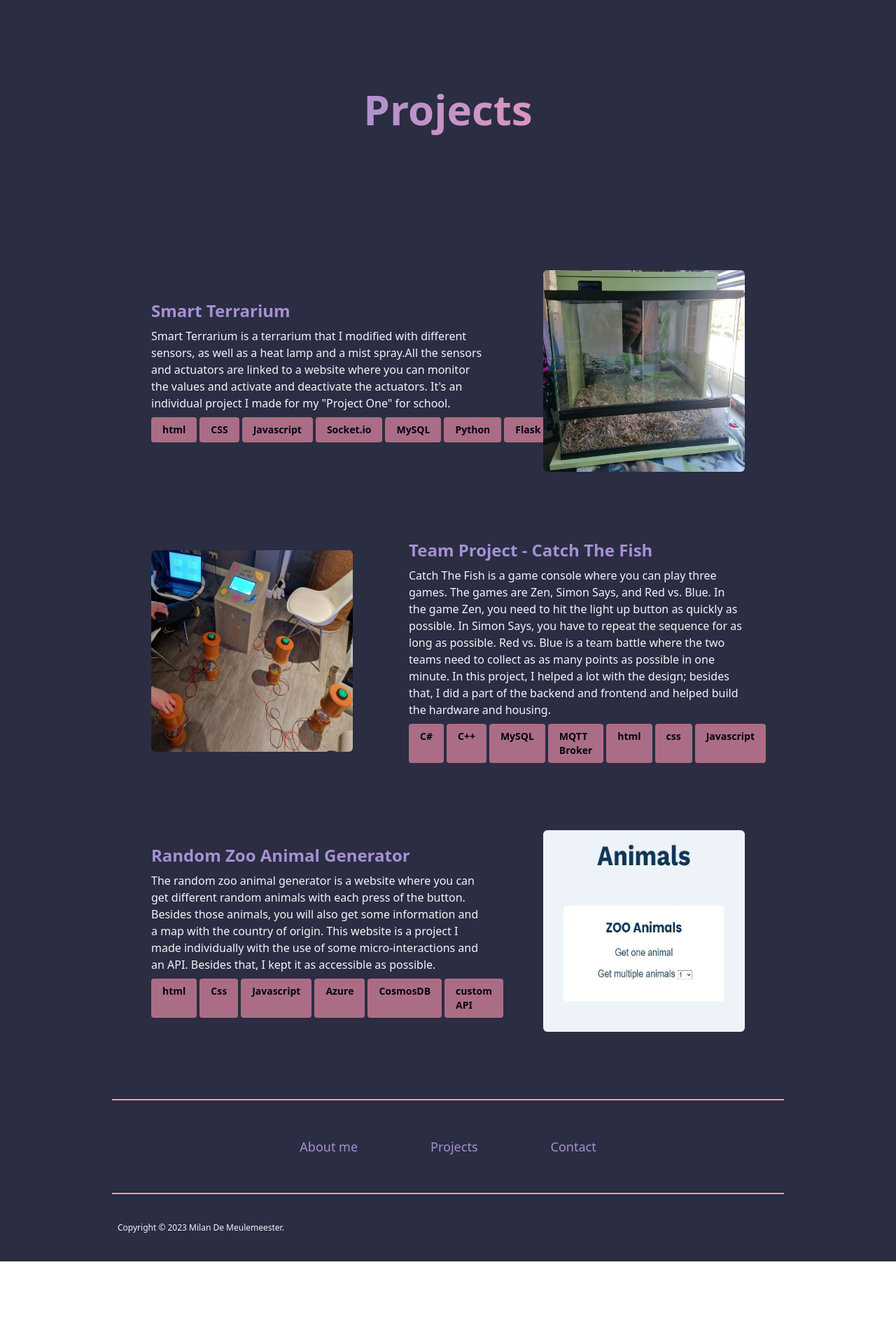
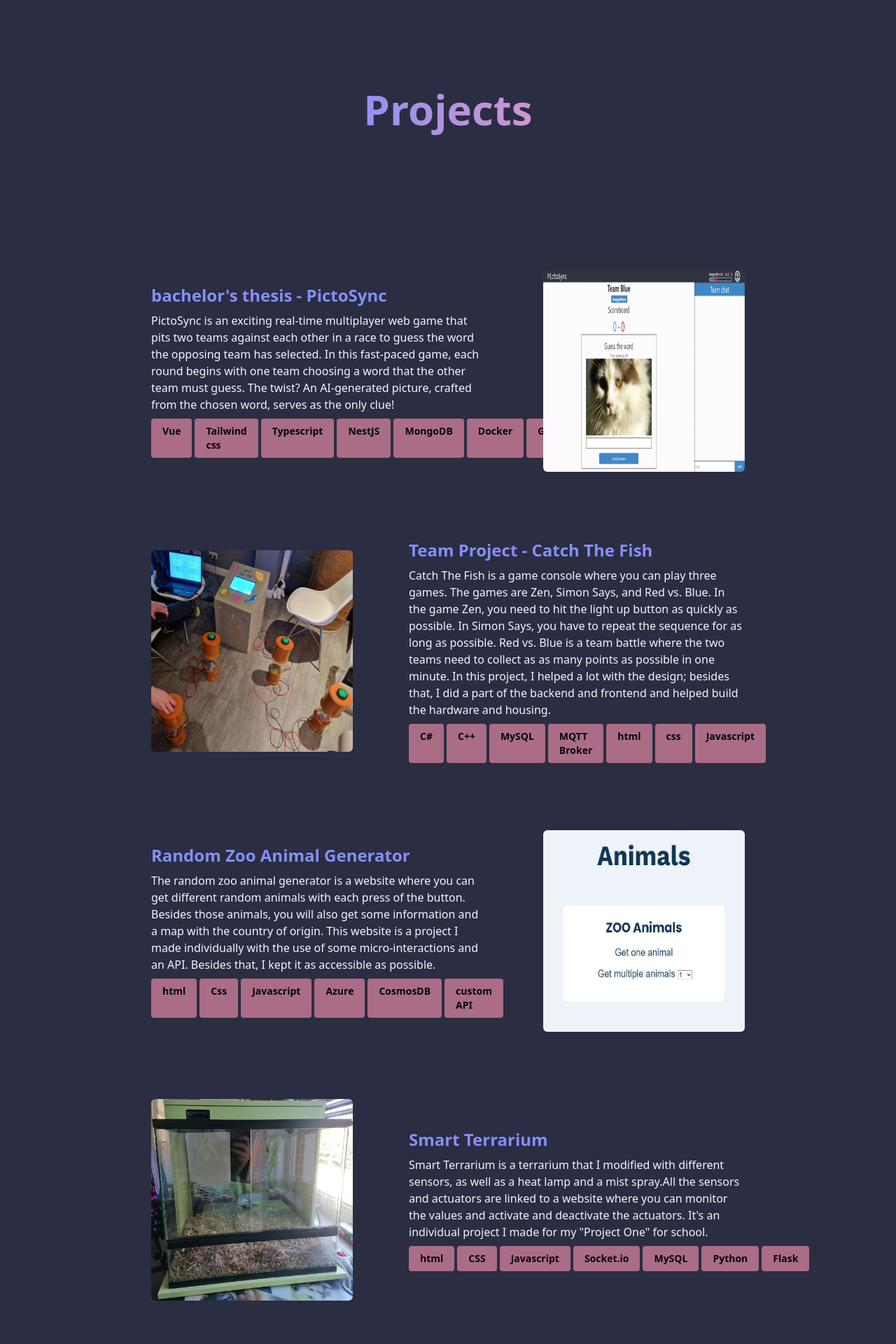
Before and after one commit to DeMeulemeesterMilan/FrontendEindOpdracht, a React (Vite) app: page /Projects in a window 1280 px wide. Shown: the part 120-2040 px from the top of the page at 70% size. Before the commit the page ends 1922 px from the top, so only its background shows below. Built offline with nearby package versions, Linux system fonts and the light colour scheme.

Commit message:
updated the color pallet

```diff
--- a/src/components/WebsiteFooter.tsx
+++ b/src/components/WebsiteFooter.tsx
@@ -5,19 +5,19 @@ export default () => {
     <footer>
       <div className="mx-5 flex justify-between gap-4 border-y-2 border-pink p-5 sm:justify-center sm:p-10 md:mx-10 lg:mx-40">
         <Link
-          className="py-3 text-center text-lg text-purple hover:underline focus:underline focus:outline-none sm:mx-7 sm:px-4"
+          className="py-3 text-center text-lg text-vistaBlue hover:underline focus:underline focus:outline-none sm:mx-7 sm:px-4"
           to="/About-me"
         >
           About me
         </Link>
         <Link
-          className="py-3 text-center text-lg text-purple hover:underline focus:underline focus:outline-none sm:mx-7 sm:px-4"
+          className="py-3 text-center text-lg text-vistaBlue hover:underline focus:underline focus:outline-none sm:mx-7 sm:px-4"
           to="/Projects"
         >
           Projects
         </Link>
         <Link
-          className="py-3 text-center text-lg text-purple hover:underline focus:underline focus:outline-none sm:mx-7 sm:px-4"
+          className="py-3 text-center text-lg text-vistaBlue hover:underline focus:underline focus:outline-none sm:mx-7 sm:px-4"
           to="/Contact"
         >
           Contact
@@ -25,7 +25,7 @@ export default () => {
       </div>
       <div className="p-5 sm:pb-10 sm:pt-10 md:p-10">
         <p className="text-xs text-customWhite lg:ml-32">
-          Copyright © 2023 Milan De Meulemeester.
+          Copyright © 2024 Milan De Meulemeester.
         </p>
       </div>
     </footer>
--- a/src/components/WebsiteHeader.tsx
+++ b/src/components/WebsiteHeader.tsx
@@ -4,7 +4,7 @@ import { Link } from 'react-router-dom'
 export default () => {
   return (
     <header>
-      <div className="w-auto overflow-hidden bg-purple">
+      <div className="w-auto overflow-hidden bg-vistaBlue">
         <Link
           className="float-left px-4 py-2 text-center text-lg text-gray-900 transition duration-150 ease-out hover:scale-125 hover:ease-in focus:scale-125 focus:outline-none"
           to="/"
--- a/src/routes/AboutMe.tsx
+++ b/src/routes/AboutMe.tsx
@@ -33,7 +33,7 @@ export default () => {
           </picture>
         </div>
         <div className="w-1/2">
-          <h1 className="bg-[width:200%] bg-gradient-to-r from-purple to-[#FF98B2] bg-[length:200%] bg-clip-text  text-left text-xl font-bold text-transparent motion-safe:animate-gradiantText sm:text-4xl md:text-5xl">
+          <h1 className="bg-[width:200%] bg-gradient-to-r from-vistaBlue to-pink bg-[length:200%] bg-clip-text  text-left text-xl font-bold text-transparent motion-safe:animate-gradiantText sm:text-4xl md:text-5xl">
             I'm Milan De Meulemeester, <br /> a tortoise fanatic and a
             full-stack web developer.
           </h1>
@@ -42,7 +42,7 @@ export default () => {
       <section className="mt-12 w-full sm:mb-0 sm:mt-48">
         <div className="mx-5 mb-12 flex flex-col items-center justify-center sm:mb-24 sm:flex-row md:mx-10 lg:mx-40">
           <div className="sm:w-1/2">
-            <h1 className="mb-2 text-left text-xl font-bold text-[#A491D3] sm:text-2xl">
+            <h1 className="mb-2 text-left text-xl font-bold text-vistaBlue sm:text-2xl">
               Passion
             </h1>
             <p className="mb-4 break-normal text-base text-customWhite sm:mb-0">
@@ -77,7 +77,7 @@ export default () => {
         </div>
         <div className="mx-5 mb-12 flex flex-col items-center justify-center sm:mb-24 sm:flex-row-reverse md:mx-10 lg:mx-40">
           <div className="sm:w-1/2">
-            <h1 className="mb-2 text-left text-xl font-bold text-[#A491D3] sm:text-2xl">
+            <h1 className="mb-2 text-left text-xl font-bold text-vistaBlue sm:text-2xl">
               Hobbies
             </h1>
             <p className="mb-4 break-normal text-base text-customWhite sm:mb-0">
--- a/src/routes/Contact.tsx
+++ b/src/routes/Contact.tsx
@@ -12,7 +12,7 @@ export default () => {
     <div className="min-h-screen bg-darkPurple">
       <WebsiteHeader />
       <div className="md:mx-38 mx-5 mb-5 mt-12 flex flex-row items-center justify-center sm:mx-5 sm:mt-24 md:mt-24 xl:mt-32">
-        <h1 className="bg-[width:200%] bg-gradient-to-r from-purple to-[#FF98B2] bg-[length:200%] bg-clip-text pb-2  text-left text-4xl font-bold text-transparent motion-safe:animate-gradiantText md:text-5xl lg:text-6xl">
+        <h1 className="bg-[width:200%] bg-gradient-to-r from-vistaBlue to-pink bg-[length:200%] bg-clip-text pb-2  text-left text-4xl font-bold text-transparent motion-safe:animate-gradiantText md:text-5xl lg:text-6xl">
           Contact
         </h1>
       </div>
--- a/src/routes/Projects.tsx
+++ b/src/routes/Projects.tsx
@@ -12,44 +12,42 @@ export default () => {
     <div className="min-h-screen bg-darkPurple">
       <WebsiteHeader />
       <div className="md:mx-38 mx-5 mb-5 mt-12 flex flex-row items-center justify-center sm:mx-5 sm:mt-24 md:mt-24 lg:mt-48">
-        <h1 className="bg-[width:200%] bg-gradient-to-r from-purple to-[#FF98B2] bg-[length:200%] bg-clip-text pb-2  text-left text-4xl font-bold text-transparent motion-safe:animate-gradiantText md:text-5xl lg:text-6xl">
+        <h1 className="bg-[width:200%] bg-gradient-to-r from-vistaBlue to-pink bg-[length:200%] bg-clip-text pb-2  text-left text-4xl font-bold text-transparent motion-safe:animate-gradiantText md:text-5xl lg:text-6xl">
           Projects
         </h1>
       </div>
       <section className="mt-12 w-full sm:mb-0 sm:mt-48">
-        <div className="mx-5 mb-12 flex flex-col items-center justify-center sm:mb-24 sm:flex-row md:mx-10 lg:mx-40">
+      <div className="mx-5 mb-12 flex flex-col items-center justify-center sm:mb-24 sm:flex-row md:mx-10 lg:mx-40">
           <div className="sm:w-1/2">
-            <h1 className="mb-2 text-left text-xl font-bold text-[#A491D3] sm:text-2xl">
-              Smart Terrarium
+            <h1 className="mb-2 text-left text-xl font-bold text-vistaBlue sm:text-2xl">
+            bachelor's thesis - PictoSync
             </h1>
             <p className="mb-4 break-normal text-base text-customWhite sm:mb-0">
-              Smart Terrarium is a terrarium that I modified with different
-              sensors, as well as a heat lamp and a mist spray.All the sensors
-              and actuators are linked to a website where you can monitor the
-              values and activate and deactivate the actuators. It's an
-              individual project I made for my "Project One" for school.
+            PictoSync is an exciting real-time multiplayer web game that pits two teams against each other in a race to guess the word the opposing team has selected.
+            In this fast-paced game, each round begins with one team choosing a word that the other team must guess.
+            The twist? An AI-generated picture, crafted from the chosen word, serves as the only clue!
             </p>
             <div className="mt-2 hidden gap-1 xl:flex xl:flex-row">
               <p className="rounded bg-pink bg-opacity-60 px-4 py-2 text-sm font-bold text-customBlack">
-                html
+                Vue
               </p>
               <p className="rounded bg-pink bg-opacity-60 px-4 py-2 text-sm font-bold text-customBlack">
-                CSS
+                Tailwind css
               </p>
               <p className="rounded bg-pink bg-opacity-60 px-4 py-2 text-sm font-bold text-customBlack">
-                Javascript
+                Typescript
               </p>
               <p className="rounded bg-pink bg-opacity-60 px-4 py-2 text-sm font-bold text-customBlack">
-                Socket.io
+                NestJS
               </p>
               <p className="rounded bg-pink bg-opacity-60 px-4 py-2 text-sm font-bold text-customBlack">
-                MySQL
+                MongoDB
               </p>
               <p className="rounded bg-pink bg-opacity-60 px-4 py-2 text-sm font-bold text-customBlack">
-                Python
+                Docker
               </p>
               <p className="rounded bg-pink bg-opacity-60 px-4 py-2 text-sm font-bold text-customBlack">
-                Flask
+                GraphQL
               </p>
             </div>
           </div>
@@ -57,18 +55,18 @@ export default () => {
             <picture className="h-52 w-52 rounded-md sm:h-72 sm:w-72">
               <source
                 media="(min-width: 320px)"
-                srcSet="/img/Project_SmartTerrarium.webp"
+                srcSet="/img/Project_PictoSync.webp"
                 type="image/webp"
               />
               <source
                 media="(min-width: 320px)"
-                srcSet="/img/Project_SmartTerrarium.jpg"
+                srcSet="/img/Project_PictoSync.jpg"
                 type="image/jpg"
               />
 
               <img
                 className="h-52 w-52 rounded-md sm:h-72 sm:w-72"
-                src="/img/Project_SmartTerrarium.jpg"
+                src="/img/Project_PictoSync.png"
                 alt="Photo of my Smart Terrarium project"
               />
             </picture>
@@ -76,7 +74,7 @@ export default () => {
         </div>
         <div className="mx-5 mb-12 flex flex-col items-center justify-center sm:mb-24 sm:flex-row-reverse md:mx-10 lg:mx-40">
           <div className="sm:w-1/2">
-            <h1 className="mb-2 text-left text-xl font-bold text-[#A491D3] sm:text-2xl">
+            <h1 className="mb-2 text-left text-xl font-bold text-vistaBlue sm:text-2xl">
               Team Project - Catch The Fish
             </h1>
             <p className="mb-4 break-normal text-base text-customWhite sm:mb-0">
@@ -137,7 +135,7 @@ export default () => {
         </div>
         <div className="mx-5 mb-12 flex flex-col items-center justify-center sm:mb-24 sm:flex-row md:mx-10 lg:mx-40">
           <div className="sm:w-1/2">
-            <h1 className="mb-2 text-left text-xl font-bold text-[#A491D3] sm:text-2xl">
+            <h1 className="mb-2 text-left text-xl font-bold text-vistaBlue sm:text-2xl">
               Random Zoo Animal Generator
             </h1>
             <p className="mb-4 break-normal text-base text-customWhite sm:mb-0">
@@ -190,6 +188,63 @@ export default () => {
             </picture>
           </div>
         </div>
+        <div className="mx-5 mb-12 flex flex-col items-center justify-center sm:mb-24 sm:flex-row-reverse md:mx-10 lg:mx-40">
+          <div className="sm:w-1/2">
+            <h1 className="mb-2 text-left text-xl font-bold text-vistaBlue sm:text-2xl">
+            Smart Terrarium
+            </h1>
+            <p className="mb-4 break-normal text-base text-customWhite sm:mb-0">
+            Smart Terrarium is a terrarium that I modified with different
+              sensors, as well as a heat lamp and a mist spray.All the sensors
+              and actuators are linked to a website where you can monitor the
+              values and activate and deactivate the actuators. It's an
+              individual project I made for my "Project One" for school.
+            </p>
+            <div className="mt-2 hidden gap-1 xl:flex xl:flex-row">
+              <p className="rounded bg-pink bg-opacity-60 px-4 py-2 text-sm font-bold text-customBlack">
+                html
+              </p>
+              <p className="rounded bg-pink bg-opacity-60 px-4 py-2 text-sm font-bold text-customBlack">
+                CSS
+              </p>
+              <p className="rounded bg-pink bg-opacity-60 px-4 py-2 text-sm font-bold text-customBlack">
+                Javascript
+              </p>
+              <p className="rounded bg-pink bg-opacity-60 px-4 py-2 text-sm font-bold text-customBlack">
+                Socket.io
+              </p>
+              <p className="rounded bg-pink bg-opacity-60 px-4 py-2 text-sm font-bold text-customBlack">
+                MySQL
+              </p>
+              <p className="rounded bg-pink bg-opacity-60 px-4 py-2 text-sm font-bold text-customBlack">
+                Python
+              </p>
+              <p className="rounded bg-pink bg-opacity-60 px-4 py-2 text-sm font-bold text-customBlack">
+                Flask
+              </p>
+            </div>
+          </div>
+          <div className="sm:pr-10 md:pr-20">
+          <picture className="h-52 w-52 rounded-md sm:h-72 sm:w-72">
+              <source
+                media="(min-width: 320px)"
+                srcSet="/img/Project_SmartTerrarium.webp"
+                type="image/webp"
+              />
+              <source
+                media="(min-width: 320px)"
+                srcSet="/img/Project_SmartTerrarium.jpg"
+                type="image/jpg"
+              />
+
+              <img
+                className="h-52 w-52 rounded-md sm:h-72 sm:w-72"
+                src="/img/Project_SmartTerrarium.jpg"
+                alt="Photo of my Smart Terrarium project"
+              />
+            </picture>
+          </div>
+        </div>
       </section>
       <WebsiteFooter />
     </div>
--- a/tailwind.config.js
+++ b/tailwind.config.js
@@ -18,7 +18,7 @@ export default {
       },
 
       colors: {
-        purple: '#A491D3',
+        vistaBlue: '#8390FA',
         darkPurple: '#2B2D42',
         pink: '#FF98B2',
         customWhite: '#F4F4F9',
```
Also changed, not shown: src/routes/Dashboard.tsx (+9 -82 lines), public/img/Project_PictoSync.jpeg (added), public/img/Project_PictoSync.webp (added).
